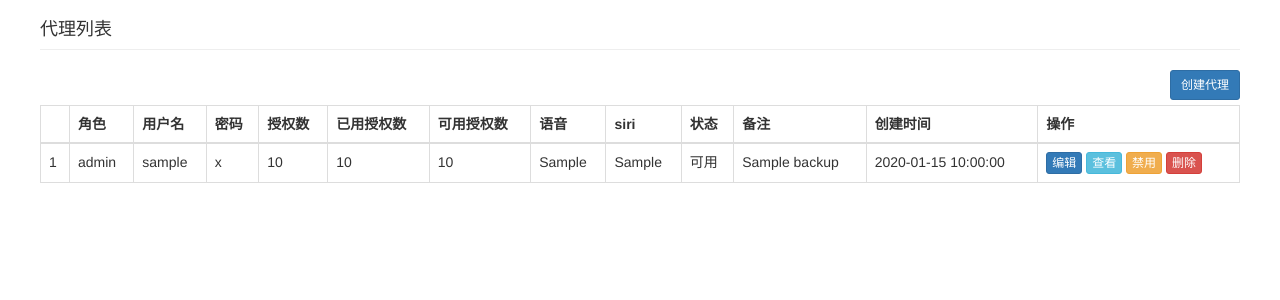
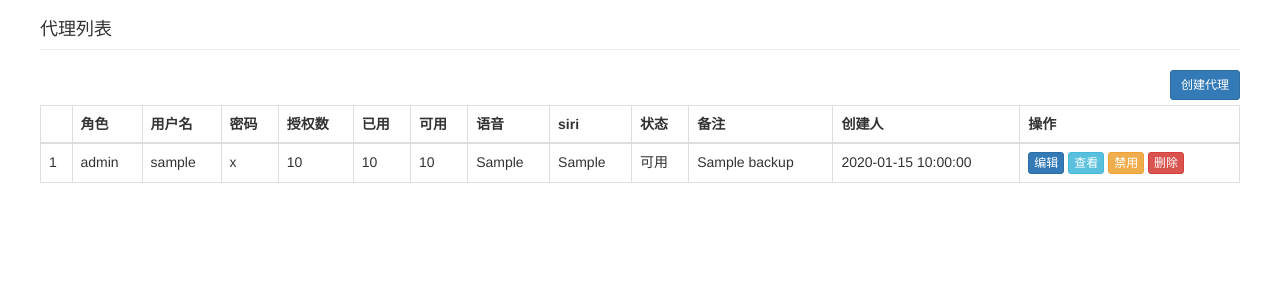
Before and after one commit to HaileiWu/bdp, a Flask app: page /managers in a window 1280 px wide. Shown: the part 50-350 px from the top of the page. Run offline with Flask 2, Linux system fonts and the light colour scheme; a database or web service that is not in the repository returns one stand-in record (values such as "Sample title"); some libraries are stand-ins or nearby versions.

Commit message:
增加管理人

```diff
--- a/bdp/templates/managers/index.html
+++ b/bdp/templates/managers/index.html
@@ -10,13 +10,13 @@
 				<th>用户名</th>
 				<th>密码</th>
 				<th>授权数</th>
-				<th>已用授权数</th>
-				<th>可用授权数</th>
+				<th>已用</th>
+				<th>可用</th>
 				<th>语音</th>
 				<th>siri</th>
 				<th>状态</th>
 				<th>备注</th>
-				<th>创建时间</th>
+				<th>创建人</th>
 				<th>操作</th>
 			</tr>
 		</thead>
@@ -39,7 +39,8 @@
 					<td>{{ manager.get('siri_licenses', 0) }}</td>
 					<td>{{ manager.enable == False and '不可用' or '可用' }}</td>
 					<td>{{ manager.get('backup', '') }}</td>
-					<td>{{ manager.created_at.strftime("%Y-%m-%d %H:%M:%S") }}</td>
+					<td>{{ manager.get('created_by', '') }}</td>
+					<!-- <td>{{ manager.created_at.strftime("%Y-%m-%d %H:%M:%S") }}</td> -->
 					<td>
 						<!-- <a class="btn btn-primary btn-xs"></a> -->
 						<a class="btn btn-primary btn-xs" href="{{ url_for('manager.edit', manager_id=manager._id) }}">编辑</a>
--- a/bdp/views/user.py
+++ b/bdp/views/user.py
@@ -222,6 +222,7 @@ def statistics():
 	condition = [
      	{ '$project': {'day': {'$dateToString': { 'format': "%Y-%m-%d", 'date': "$created_at" }}}},
      	{ '$group': {'_id': "$day", 'number': {'$sum': 1 }}},
+     	{ '$sort': {'created_at': -1}},
    	]
 
 	result = mongo.db.users.aggregate(condition)
```
